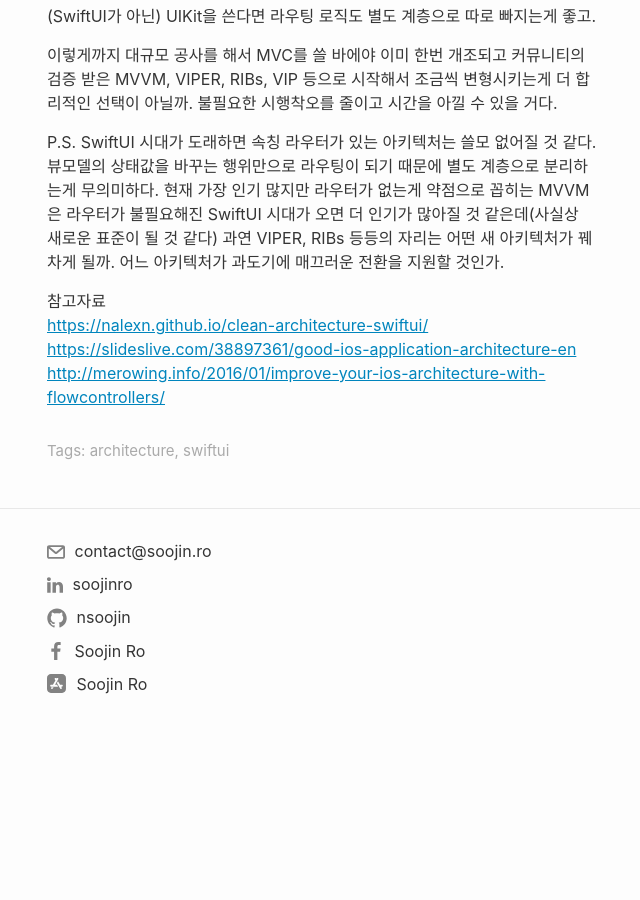
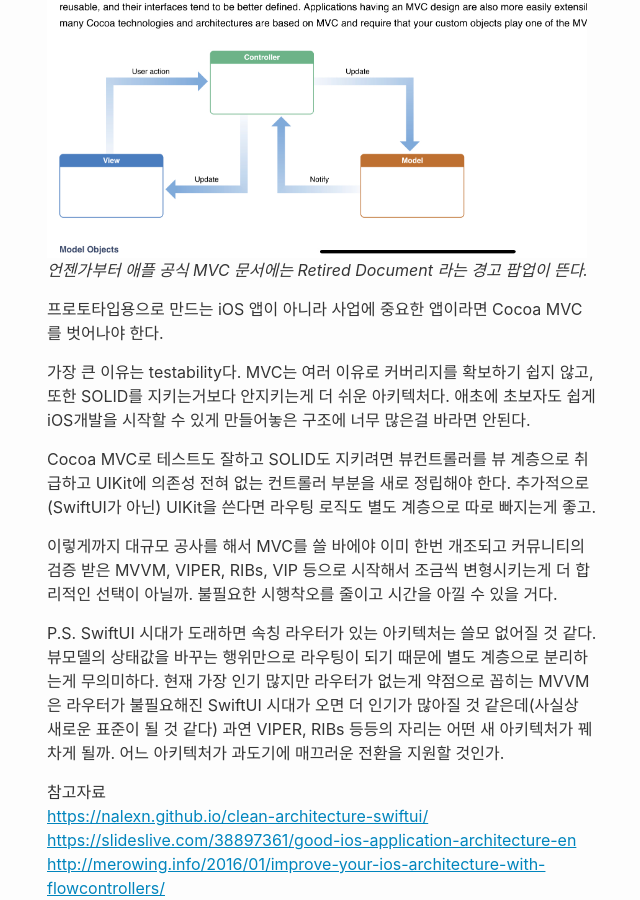
Before and after one commit to nsoojin/nsoojin.github.io, a Jekyll site: the page built from _posts/2021-01-25-cocoa-mvc.md, in a window 1280 px wide and 900 px high, scrolled down 432 px. Shown: the whole window, without its empty margins (318-958 px from the left). Built offline with Jekyll 4.4.1, drawn with Linux system fonts in a browser that asks for light colours; comment, search, counter and statistics services are not loaded; before the commit the page ends 1188 px from its top, so only the background shows below that.

Commit message:
cocoa-mvc

```diff
--- a/_posts/2021-01-25-cocoa-mvc.md
+++ b/_posts/2021-01-25-cocoa-mvc.md
@@ -9,6 +9,10 @@ type: post
 published: true
 meta: {}
 ---
+
+<img src="/assets/posts/retired-mvc.jpeg" />
+*언젠가부터 애플 공식 MVC 문서에는 Retired Document 라는 경고 팝업이 뜬다.*
+<br>
 
 프로토타입용으로 만드는 iOS 앱이 아니라 사업에 중요한 앱이라면 Cocoa MVC를 벗어나야 한다.
 
```
Also changed, not shown: assets/posts/retired-mvc.jpeg (added).
